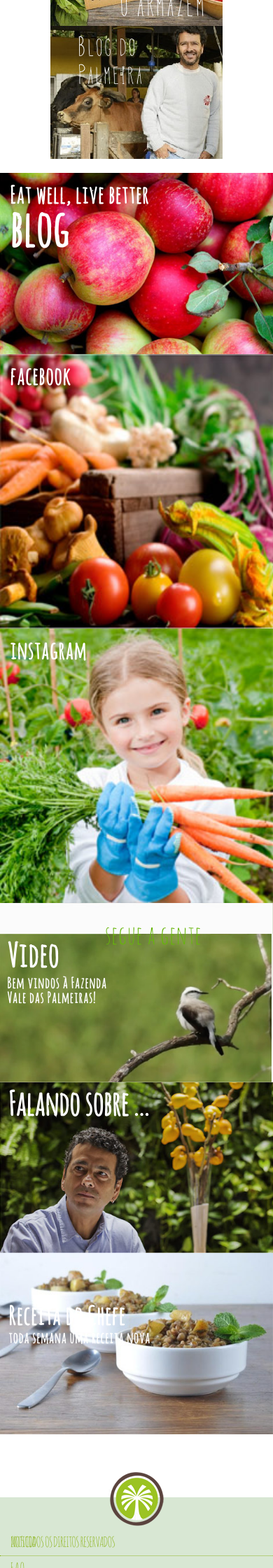
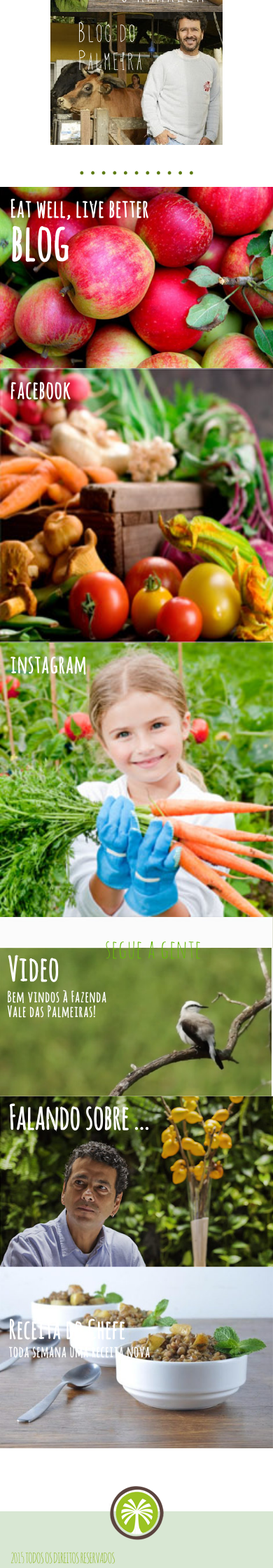
Before and after one commit to danilomasato/vp, a PHP site: page /index.php in a window 390 px wide. Shown: the part 840-3080 px from the top of the page at 70% size. Run offline with PHP 8.4, Linux system fonts and the light colour scheme.

Commit message:
ajuste mobile - css

```diff
--- a/assets/css/layout/_structure.scss
+++ b/assets/css/layout/_structure.scss
@@ -54,10 +54,12 @@
 }
 
 #navFooter > ul > li { float: left; }
+#navFooter > ul > li > span { width: 634px; }
+
 #navFooter > ul > li > a, #navFooter > ul > li > span {
 	float: left;
 	height: 11px;
-	padding: 0px 4px;
+	padding: 0px 11px;
 
     color: #90B725;
     text-decoration: none;
@@ -66,8 +68,6 @@
     font: normal 24px/normal "goon", Arial;
     text-rendering: optimizeLegibility;
 }
-
-#navFooter > ul > li > span { margin: 0 529px 0 0; }
 
 .cycle-slideshow { margin: 0 0 30px 0; }
 
@@ -93,7 +93,7 @@
 	height: 20px;
 	padding: 0px 4px;
 	z-index: 99999;
-	position: absolute;
+	/*position: absolute;*/
 
     color: #fff;
     text-decoration: none;
@@ -117,7 +117,7 @@
     letter-spacing: 4px;
     font-size: 17px;
     text-align: center;
-    line-height: 43px !important;
+    line-height: 3px !important;
 }
 
 #nav > ul > li:first-child > a { padding: 0px 0px; margin: 0 7px 0 0; }
@@ -134,17 +134,18 @@
 
 
 .spacer	{
-	float: left;
-	width: 578px;
-	min-height: 82px;
-	margin: 0 0 0 215px;
+	display: block;
+    width: 505px;
+    min-height: 82px;
+    margin: 0px auto;
 }
+
 .spacer > img { float: left; }
 .spacer > span {
 	float: left;
 	color: #5d7c14;
 	padding: 0px 20px;
-	font: normal 98px/10px "goon", Arial;
+	font: normal 98px/27px "goon", Arial;
 }
 
 .spacer > .right { margin-left: 77px; }
@@ -255,7 +256,6 @@
 #midia {
 	float: left;
 	display: block;
-	margin: 10px 0 0 0;
 }
 
 #midia > li {
@@ -750,7 +750,7 @@
 		display: none;
 		width: 100%;
 		height: auto;
-		margin: -35px 0 20px 0 !important;
+		margin: -50px 0 20px 0 !important;
 		position: absolute;
 	    z-index: 9999;
 	    background: #482B14;
@@ -758,7 +758,16 @@
 	}
 
 	#nav > ul > li { width: 100%; clear: both; box-sizing: border-box; }
-	#nav > ul > li > a, .linkNav { float: none; }
+	#nav > ul > li .dotted { line-height: 13px !important; }
+
+	#nav > ul > li > a, .linkNav {
+	    display: block;
+	    width: 100%;
+	    float: none;
+	    height: 40px;
+	    padding: 12px 0 0 0 !important;
+	}
+
 	#nav > ul, #nav > ul > li { padding: 5px 15px; }
 	#nav > ul > li .dotted { text-align: left; overflow: hidden; }
 
@@ -823,7 +832,7 @@
   		height: auto;
   		width: 100%;
   		display: block;
-  		padding: 8px 15px;
+  		padding: 11px 15px;
   		box-sizing: border-box;
   		border-bottom: 1px dotted #90B725;
   		font: normal 20px/normal "goon", Arial;
--- a/fazenda.php
+++ b/fazenda.php
@@ -73,7 +73,7 @@
 				</div>
 				<!-- PRODUTOS -->
 
-				<div class="missao parceiros midia">
+				<div class="missao parceiros midia fleft">
 					<div class="spacer">
 						<span>.............</span>
 						<span class="align"> na mídia </span>
--- a/inc/footer.php
+++ b/inc/footer.php
@@ -14,7 +14,7 @@
 				</div>
 				<!-- spacer -->
 				<ul>
-					<li><span class="linkNav">2015 Todos os direitos reservados</span></li>
+					<li><span>2015 Todos os direitos reservados</span></li>
 					<li><a href="default.html"> noticia </a></li>
 					<li><a href="default.html"> F.A.Q </a></li>
 					<li><a href="default.html"> termos </a></li>
--- a/index.php
+++ b/index.php
@@ -16,10 +16,12 @@
 		<div class="center">
 			<div class="full fleft">
 
+				<div class="fleft full">
 					<div class="spacer">
 						<span>...........</span>
 						<img src="assets/img/spacer.png" alt="">
 						<span>...........</span>
+					</div>
 				</div>
 				<!-- spacer -->
 
@@ -58,10 +60,12 @@
 					</li>
 				</ul>
 
+				<div class="fleft full">
 					<div class="spacer">
 						<span>...........</span>
 						<!-- <img src="assets/img/spacer.png" alt=""> -->
 						<span class="right">...........</span>
+					</div>
 				</div>
 				<!-- spacer -->
 
```
Also changed, not shown: assets/css/application.css, 1 other file. Lines whose indentation alone changed are shown as unchanged.
